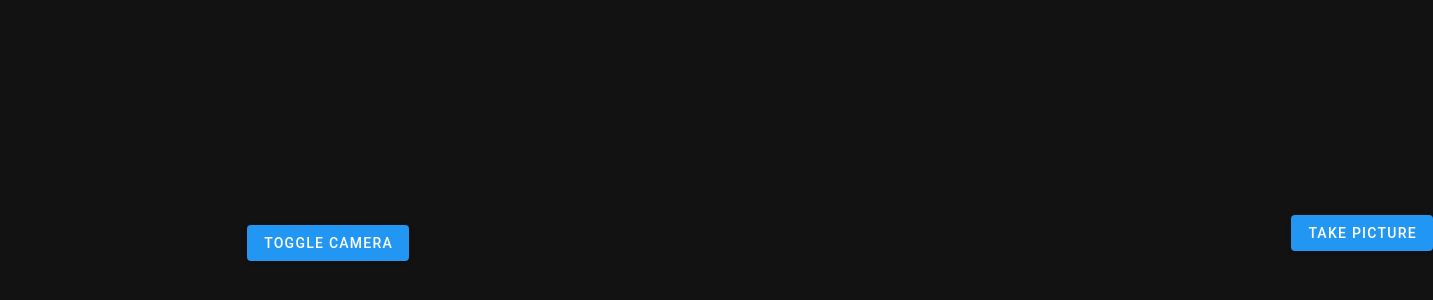
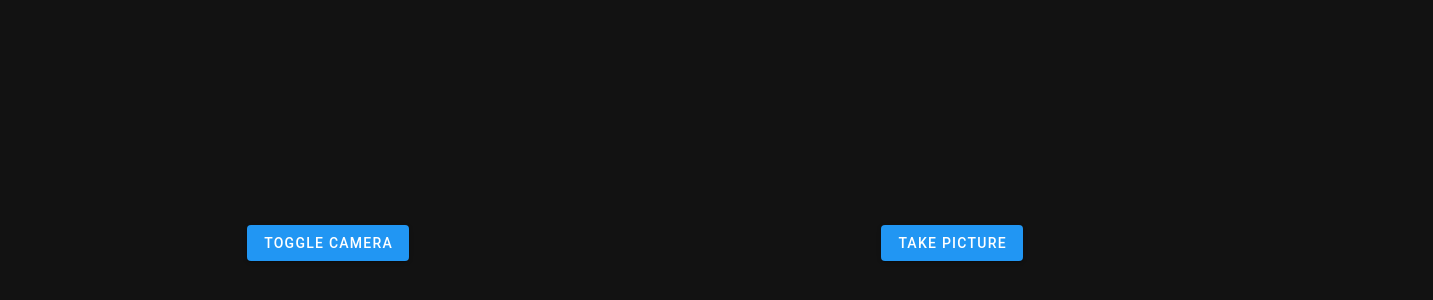
Before and after one commit to flo2274/cc-projekt-1, a Vue app in the folder cc-project-1/: page / in a window 1280 px wide. Shown: the part 626-926 px from the top of the page, 1433 px wide, since content can reach past the window. Built offline with nearby package versions, Linux system fonts and the light colour scheme.

Commit message:
style modifications

```diff
--- a/cc-project-1/src/components/SlidingGallery.vue
+++ b/cc-project-1/src/components/SlidingGallery.vue
@@ -22,7 +22,7 @@ export default {
   },
   computed: {
     displayedImages() {
-      const startIndex = Math.max(0, this.images.length - 12); // Index des ersten Bildes, das angezeigt werden soll
+      const startIndex = Math.max(0, this.images.length - 9); // Index des ersten Bildes, das angezeigt werden soll
       return this.images.slice(startIndex); // Begrenze die angezeigten Bilder auf die letzten 12
     },
   },
--- a/cc-project-1/src/components/Stream.vue
+++ b/cc-project-1/src/components/Stream.vue
@@ -76,19 +76,4 @@ video {
     100vw * 9 / 16
   ); /* Berechnet die Höhe basierend auf dem Seitenverhältnis 16:9 */
 }
-.buttonStartCamera {
-  position: absolute;
-  bottom: 10px;
-  left: 10px;
-}
-.buttonStopCamera {
-  position: absolute;
-  bottom: 10px;
-  left: 210px;
-}
-.buttonCaptureImage {
-  position: absolute;
-  bottom: 10px;
-  left: 410px;
-}
 </style>
```
